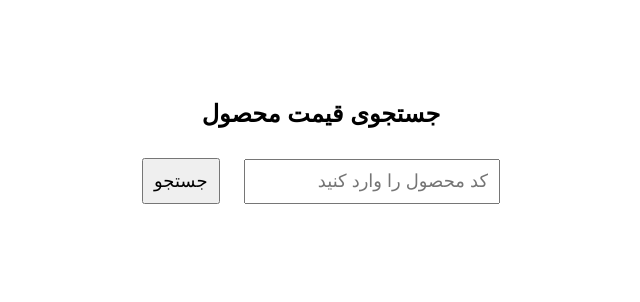
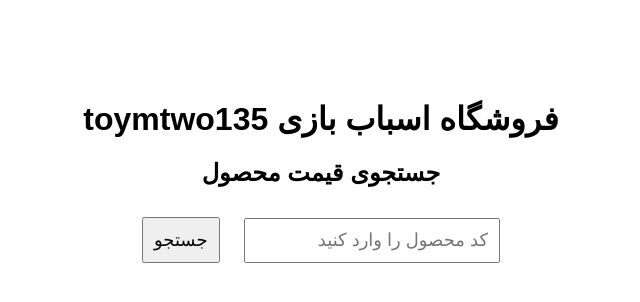
Before and after one commit to behzaddesign/price-checker, a plain HTML site: page index.html in a window 1280 px wide. Shown: the whole page, without its empty margins (319-959 px from the left). Drawn offline with Linux system fonts and the light colour scheme.

Commit message:
Update index.html

```diff
--- a/index.html
+++ b/index.html
@@ -10,6 +10,7 @@
   </style>
 </head>
 <body>
+  <h1>فروشگاه اسباب بازی toymtwo135</h1>
   <h2>جستجوی قیمت محصول</h2>
   <input type="text" id="searchInput" placeholder="کد محصول را وارد کنید" />
   <button onclick="search()">جستجو</button>
```
